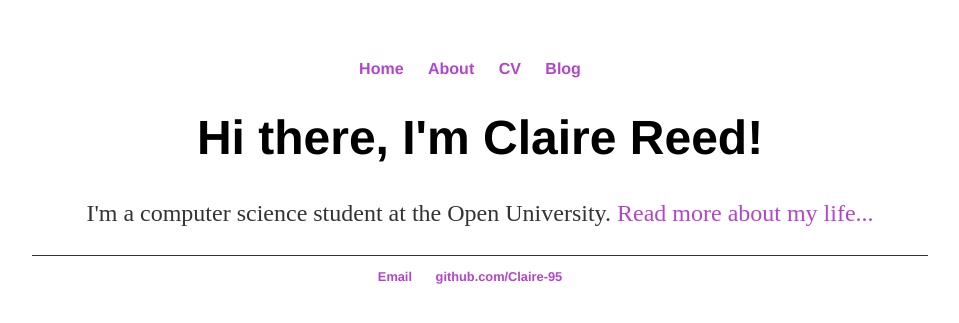
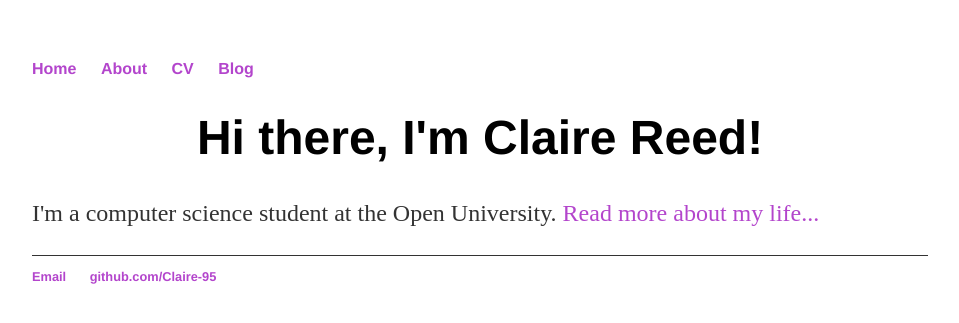
Before and after one commit to Claire-95/Claire-site, a Jekyll site: the page built from index.html, in a window 1280 px wide. Shown: the top 323 px of the page, without its empty margins (160-1119 px from the left). Built offline with Jekyll 4.4.1, drawn with Linux system fonts in a browser that asks for light colours.

Commit message:
Update main.css

```diff
--- a/css/main.css
+++ b/css/main.css
@@ -1,14 +1,12 @@
 body {
     margin: 60px auto;
     width: 70%;
-    text-align: center;
 }
 nav ul, footer ul {
     font-family:'Helvetica', 'Arial', 'Sans-Serif';
     padding: 0px;
     list-style: none;
     font-weight: bold;
-    text-align: center;
 }
 nav ul li, footer ul li {
     display: inline;
@@ -17,6 +15,7 @@ nav ul li, footer ul li {
 a {
     text-decoration: none;
     color: #B345CC;
+    text-align: center;
 }
 a:hover {
     text-decoration: underline;
@@ -24,6 +23,7 @@ a:hover {
 h1 {
     font-size: 3em;
     font-family:'Helvetica', 'Arial', 'Sans-Serif';
+    text-align: center;
 }
 p {
     font-size: 1.5em;
```
